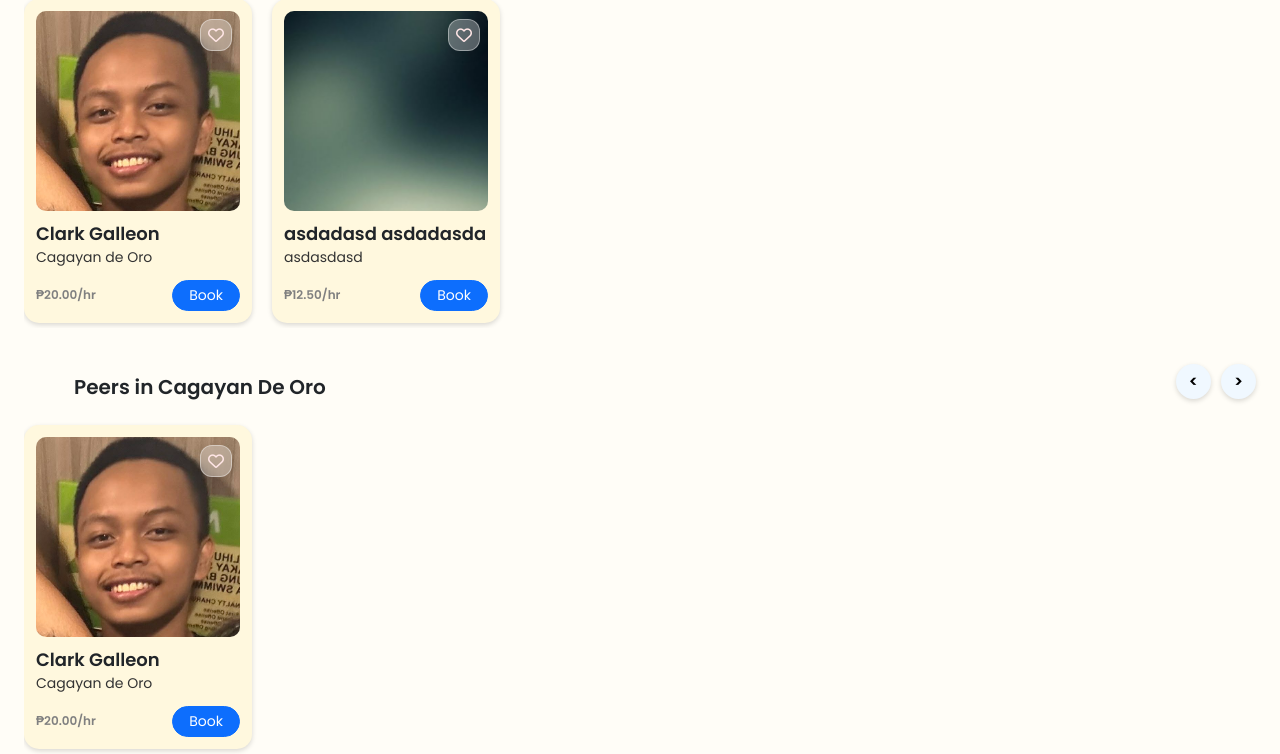
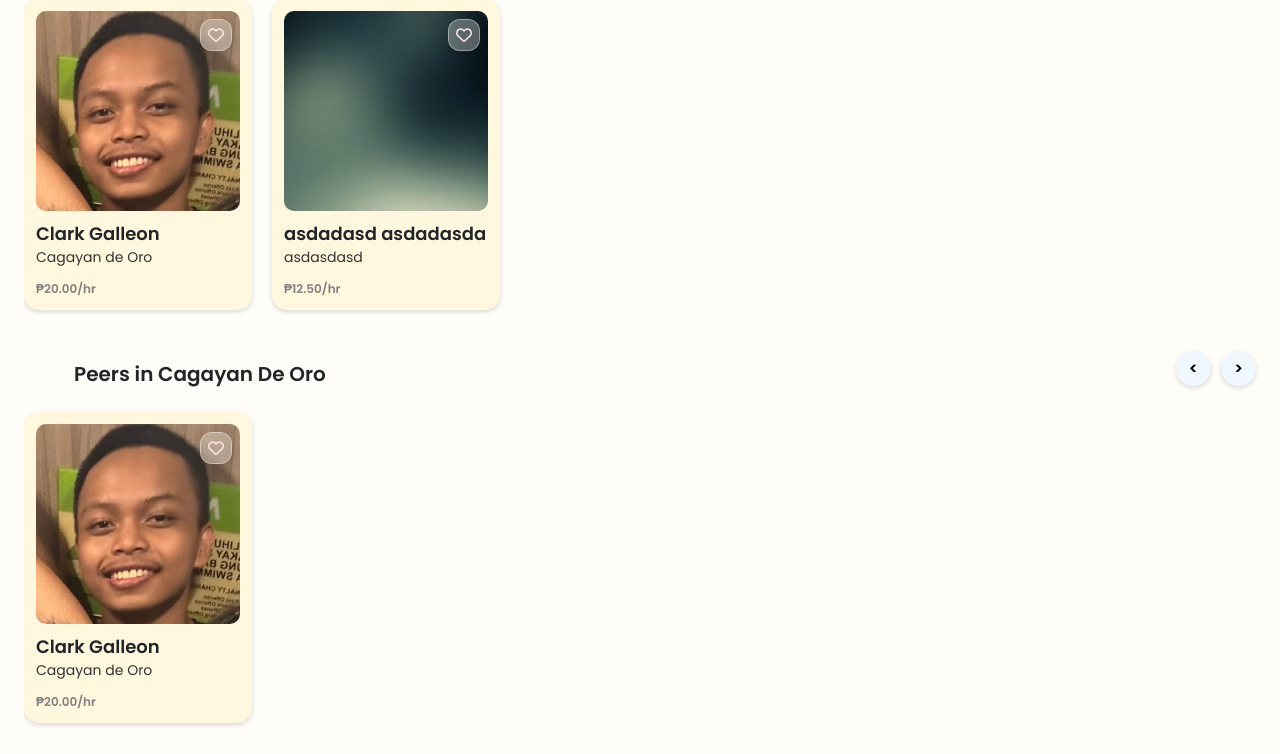
Before and after one commit to Cheplop/Pampeers, a PHP site: page /public/guestDashboard.php in a window 1280 px wide. Shown: the part 171-925 px from the top of the page. After the commit the page ends 897 px from the top, so only its background shows below. Run offline with PHP 8.4, Linux system fonts and the light colour scheme; data comes from the database, SQL or seed files in the repository; some web fonts are replaced.

Commit message:
Removed the book button in guestD

```diff
--- a/public/guestDashboard.php
+++ b/public/guestDashboard.php
@@ -157,9 +157,6 @@ try {
                     <p class="city"><?= htmlspecialchars($peer['city']) ?></p>
                     <div class="d-flex justify-content-between align-items-center mt-2">
                         <p class="m-0 fw-bold">₱<?= htmlspecialchars($peer['rate']) ?>/hr</p>
-                        <button class="btn btn-sm btn-primary rounded-pill px-3" onclick="event.stopPropagation();" data-bs-toggle="modal" data-bs-target="#staticBackdrop">
-                            Book
-                        </button>
                     </div>
                 </div>
             </div>
@@ -192,9 +189,6 @@ try {
                         <p class="city"><?= htmlspecialchars($peer['city']) ?></p>
                         <div class="d-flex justify-content-between align-items-center mt-2">
                             <p class="m-0 fw-bold">₱<?= htmlspecialchars($peer['rate']) ?>/hr</p>
-                            <button class="btn btn-sm btn-primary rounded-pill px-3" onclick="event.stopPropagation();" data-bs-toggle="modal" data-bs-target="#staticBackdrop">
-                                Book
-                            </button>
                         </div>
                     </div>
                 </div>
```
